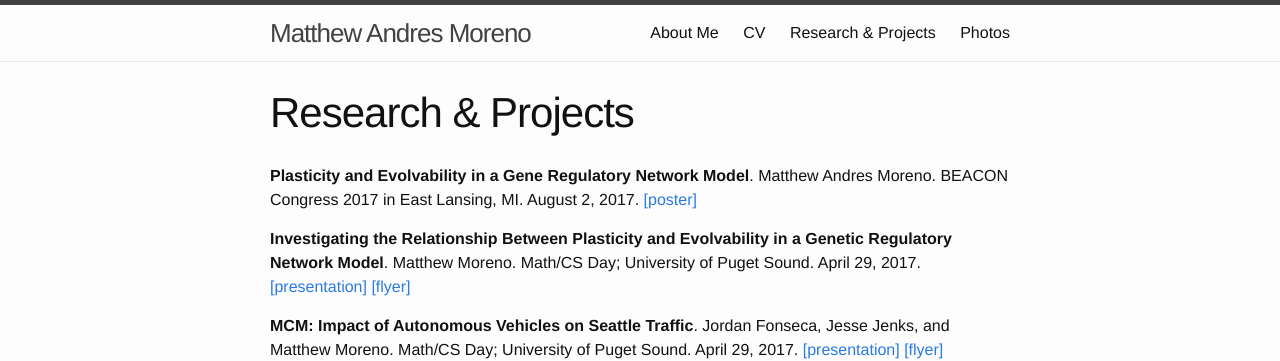
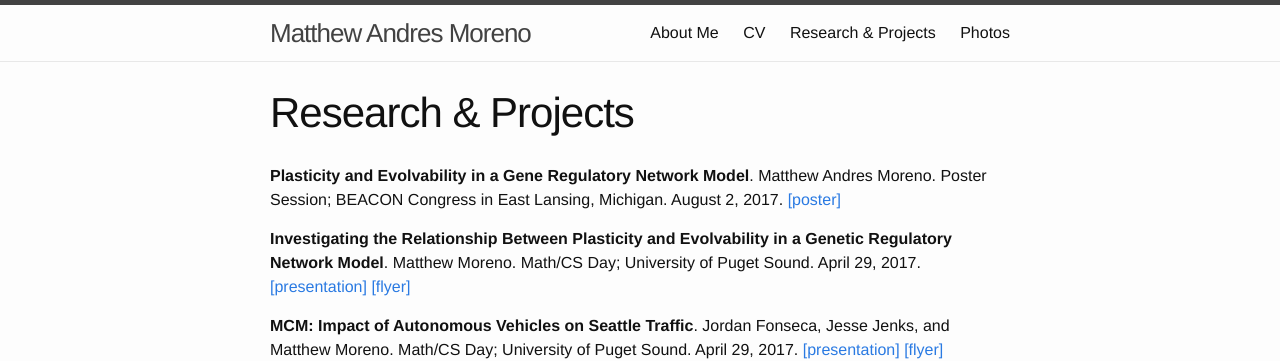
Before and after one commit to mmore500/mmore500.github.io, a Jekyll site: the page built from research.md, in a window 1280 px wide. Shown: the top 361 px of the page. Built offline with Jekyll 4.4.1, drawn with Linux system fonts in a browser that asks for light colours.

Commit message:
Correct BEACON Poster session entry

```diff
--- a/research.md
+++ b/research.md
@@ -4,7 +4,7 @@ title: Research & Projects
 permalink: /research/
 ---
 
-**Plasticity and Evolvability in a Gene Regulatory Network Model**. Matthew Andres Moreno. BEACON Congress 2017 in East Lansing, MI. August 2, 2017. [[poster]](/resources/august_2_2017.pdf)
+**Plasticity and Evolvability in a Gene Regulatory Network Model**. Matthew Andres Moreno. Poster Session; BEACON Congress in East Lansing, Michigan. August 2, 2017. [[poster]](/resources/august_2_2017.pdf)
 
 **Investigating the Relationship Between Plasticity and Evolvability in a
 Genetic Regulatory Network Model**. Matthew Moreno. Math/CS Day; University of Puget Sound. April 29, 2017. [[presentation]](/resources/april_29_2017_presentation_capstone.pdf) [[flyer]](/resources/april_29_2017_flyer.pdf)
```
